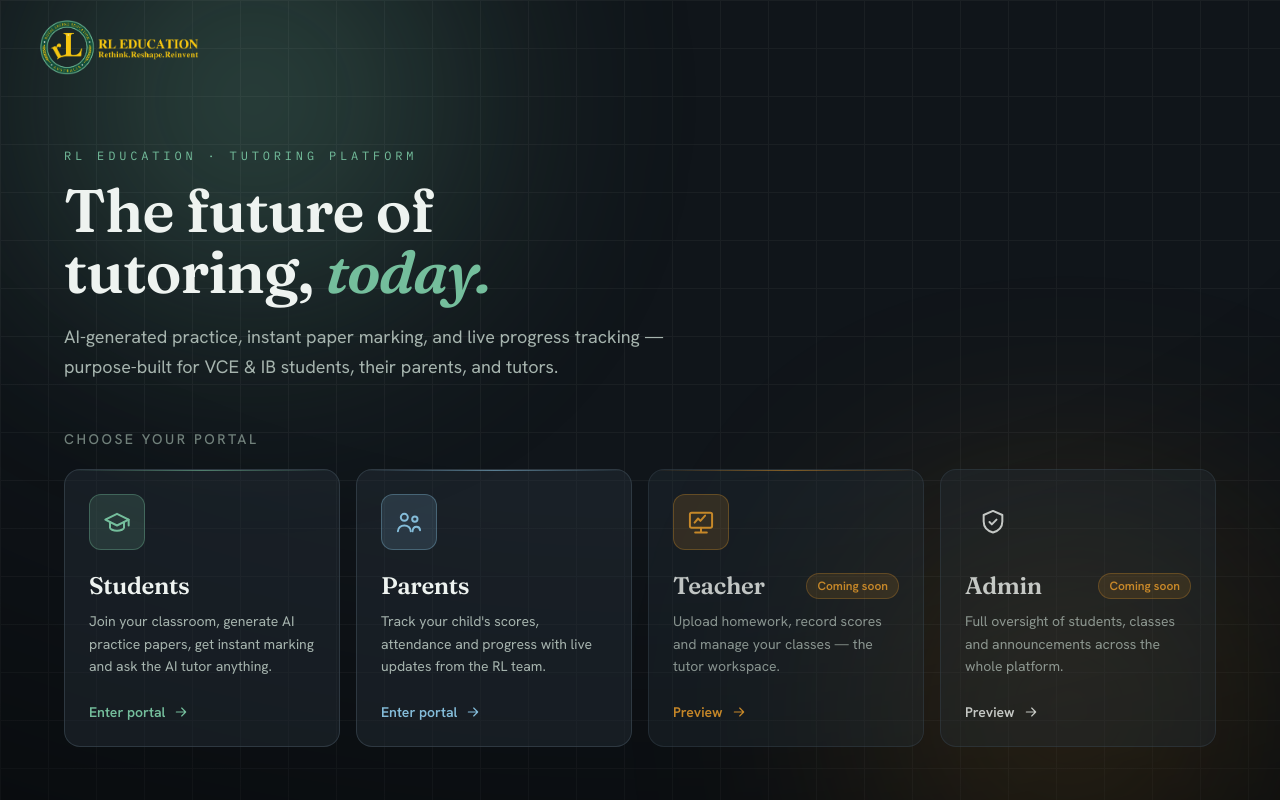
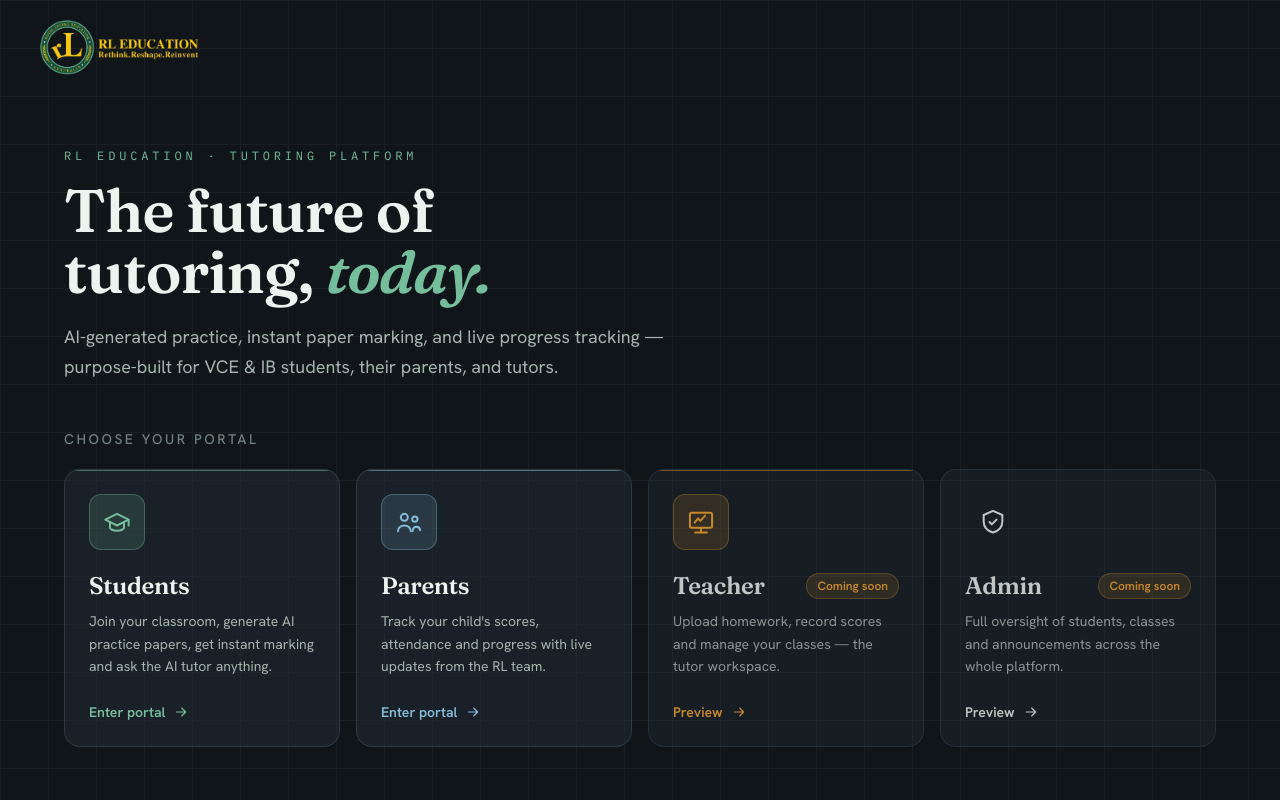
Before and after one commit to lkelv/RL-AI-Trial-Website, a React (Vite) app in the folder AI-Trial-Website/: page / in a window 1280 px wide. Built offline with nearby package versions, Linux system fonts and the light colour scheme; the HTML template or start-up script is replaced by a standard one.

Commit message:
Remove gradient
Looks less AI-like

```diff
--- a/AI-Trial-Website/src/components/feedback/FakeAiOverlay.tsx
+++ b/AI-Trial-Website/src/components/feedback/FakeAiOverlay.tsx
@@ -43,7 +43,7 @@
           <div
             className="absolute inset-0 rounded-full"
             style={{
-              background: "radial-gradient(circle, var(--color-mint), transparent 70%)",
+              background: "color-mix(in srgb, var(--color-mint) 18%, transparent)",
               animation: "rl-pulse-glow 1.6s ease-in-out infinite",
             }}
           />
@@ -61,7 +61,7 @@
 
         <div className="mt-5 h-1.5 w-full overflow-hidden rounded-full bg-raised">
           <div
-            className="h-full rounded-full bg-gradient-to-r from-mint to-amber transition-[width] duration-500 ease-out"
+            className="h-full rounded-full bg-mint transition-[width] duration-500 ease-out"
             style={{ width: `${progress}%` }}
           />
         </div>
--- a/AI-Trial-Website/src/components/layout/Background.tsx
+++ b/AI-Trial-Website/src/components/layout/Background.tsx
@@ -1,38 +1,9 @@
-/** Atmospheric, fixed, behind-everything background: layered mint/amber/pine
- *  glows that slowly drift, a faint blueprint grid, and a vignette.
- *  Pure CSS — no images, demo-safe. */
+/** Fixed, behind-everything background: a flat night fill with a faint
+ *  blueprint grid line-pattern. Pure CSS — no images, demo-safe. */
 export function Background() {
   return (
     <div aria-hidden className="pointer-events-none fixed inset-0 -z-10 overflow-hidden">
       <div className="absolute inset-0 bg-night" />
-
-      <div
-        className="absolute -left-[12%] -top-[18%] h-[62vh] w-[62vw] rounded-full opacity-45"
-        style={{
-          background:
-            "radial-gradient(circle, var(--color-mint) 0%, transparent 62%)",
-          filter: "blur(120px)",
-          animation: "rl-drift 24s ease-in-out infinite",
-        }}
-      />
-      <div
-        className="absolute -bottom-[18%] -right-[12%] h-[58vh] w-[58vw] rounded-full opacity-35"
-        style={{
-          background:
-            "radial-gradient(circle, var(--color-amber) 0%, transparent 62%)",
-          filter: "blur(130px)",
-          animation: "rl-drift 30s ease-in-out infinite reverse",
-        }}
-      />
-      <div
-        className="absolute left-[35%] top-[28%] h-[42vh] w-[42vw] rounded-full opacity-25"
-        style={{
-          background:
-            "radial-gradient(circle, var(--color-pine-soft) 0%, transparent 62%)",
-          filter: "blur(120px)",
-          animation: "rl-drift 26s ease-in-out infinite",
-        }}
-      />
 
       {/* blueprint grid — fitting for a maths product */}
       <div
@@ -43,15 +14,6 @@
           backgroundSize: "48px 48px",
         }}
       />
-
-      {/* vignette for depth */}
-      <div
-        className="absolute inset-0"
-        style={{
-          background:
-            "radial-gradient(125% 125% at 50% 0%, transparent 48%, rgba(0,0,0,0.5) 100%)",
-        }}
-      />
     </div>
   );
 }
--- a/AI-Trial-Website/src/components/ui/RoleCard.tsx
+++ b/AI-Trial-Website/src/components/ui/RoleCard.tsx
@@ -29,19 +29,15 @@
   return (
     <Link
       to={to}
-      className={`group relative flex flex-col overflow-hidden rounded-2xl border bg-raised/40 p-6 transition-all duration-300 ease-out hover:-translate-y-1 ${
+      className={`group relative flex h-full flex-col overflow-hidden rounded-2xl border bg-raised/40 p-6 transition-all duration-300 ease-out hover:-translate-y-1 ${
         comingSoon ? "border-line/60 opacity-80 hover:opacity-100" : "border-line/70"
       }`}
       style={{ ["--rc" as string]: ACCENT_COLOR[accent] }}
     >
-      {/* hover glow */}
+      {/* top accent rule */}
       <div
-        className="pointer-events-none absolute -right-10 -top-10 h-32 w-32 rounded-full opacity-0 blur-3xl transition-opacity duration-500 group-hover:opacity-100"
+        className="absolute inset-x-0 top-0 h-px opacity-50"
         style={{ background: ACCENT_COLOR[accent] }}
-      />
-      <div
-        className="absolute inset-x-0 top-0 h-px opacity-60"
-        style={{ background: `linear-gradient(90deg, transparent, ${ACCENT_COLOR[accent]}, transparent)` }}
       />
 
       <span
@@ -72,7 +68,7 @@
 
       <p className="relative mt-2 text-sm leading-relaxed text-ink-dim">{description}</p>
 
-      <div className="relative mt-6 flex items-center gap-2 text-sm font-semibold" style={{ color: ACCENT_COLOR[accent] }}>
+      <div className="relative mt-auto pt-6 flex items-center gap-2 text-sm font-semibold" style={{ color: ACCENT_COLOR[accent] }}>
         <span>{comingSoon ? "Preview" : cta}</span>
         <IconArrowRight size={16} className="transition-transform duration-300 group-hover:translate-x-1" />
       </div>
--- a/AI-Trial-Website/src/index.css
+++ b/AI-Trial-Website/src/index.css
@@ -165,17 +165,6 @@
     transform: rotate(360deg);
   }
 }
-@keyframes rl-drift {
-  0% {
-    transform: translate3d(0, 0, 0);
-  }
-  50% {
-    transform: translate3d(3%, -2%, 0);
-  }
-  100% {
-    transform: translate3d(0, 0, 0);
-  }
-}
 @keyframes rl-bob {
   0%,
   100% {
@@ -185,12 +174,6 @@
     transform: translateY(-3px);
   }
 }
-@keyframes rl-shimmer {
-  to {
-    background-position: 200% 0;
-  }
-}
-
 .rl-reveal {
   opacity: 0;
   animation: rl-reveal-up 0.62s var(--ease-out-soft) forwards;
@@ -204,16 +187,10 @@
   animation: rl-fade 0.8s ease forwards;
 }
 
-/* atmospheric shimmer for skeleton / loading bars */
+/* solid pulse for skeleton / loading bars */
 .rl-shimmer {
-  background: linear-gradient(
-    100deg,
-    transparent 20%,
-    color-mix(in srgb, var(--color-mint) 22%, transparent) 50%,
-    transparent 80%
-  );
-  background-size: 200% 100%;
-  animation: rl-shimmer 1.4s linear infinite;
+  background: color-mix(in srgb, var(--color-mint) 14%, transparent);
+  animation: rl-pulse-glow 1.4s ease-in-out infinite;
 }
 
 @media (prefers-reduced-motion: reduce) {
--- a/AI-Trial-Website/src/pages/Landing.tsx
+++ b/AI-Trial-Website/src/pages/Landing.tsx
@@ -50,7 +50,7 @@
       </header>
 
       <main className="flex flex-1 flex-col justify-center px-6 py-8 sm:px-10">
-        <div className="mx-auto w-full max-w-6xl">
+        <div className="mx-auto w-full max-w-6xl @container">
           <p
             className="rl-reveal font-mono text-xs uppercase tracking-[0.32em] text-mint"
             style={stagger(0)}
@@ -80,9 +80,9 @@
             Choose your portal
           </p>
 
-          <div className="grid gap-4 sm:grid-cols-2 lg:grid-cols-4">
+          <div className="grid auto-rows-fr grid-cols-2 gap-4 @4xl:grid-cols-4">
             {ROLES.map((role, i) => (
-              <div key={role.title} className="rl-reveal" style={stagger(4 + i)}>
+              <div key={role.title} className="rl-reveal h-full" style={stagger(4 + i)}>
                 <RoleCard {...role} />
               </div>
             ))}
--- a/AI-Trial-Website/src/pages/Login.tsx
+++ b/AI-Trial-Website/src/pages/Login.tsx
@@ -8,7 +8,6 @@
 import { Button } from "../components/ui/Button";
 import {
   IconArrowRight,
-  IconCheck,
   IconParent,
   IconSparkles,
   IconStudent,
@@ -74,20 +73,6 @@
             One login for everything RL — practice, marking, classrooms and live
             progress.
           </p>
-          <ul className="mt-8 space-y-3">
-            {[
-              "AI-generated VCAA & modified practice papers",
-              "Instant AI marking with worked feedback",
-              "Live homework, attendance & obedience tracking",
-            ].map((f) => (
-              <li key={f} className="flex items-center gap-3 text-sm text-ink-dim">
-                <span className="flex h-6 w-6 items-center justify-center rounded-full bg-mint/15 text-mint">
-                  <IconCheck size={14} />
-                </span>
-                {f}
-              </li>
-            ))}
-          </ul>
         </div>
 
         <p className="relative z-10 text-xs text-ink-faint">
--- a/AI-Trial-Website/src/pages/student/classroom/ClassroomDetail.tsx
+++ b/AI-Trial-Website/src/pages/student/classroom/ClassroomDetail.tsx
@@ -61,7 +61,7 @@
         {/* banner */}
         <div
           className="rl-reveal relative overflow-hidden rounded-2xl p-6"
-          style={{ background: `linear-gradient(135deg, color-mix(in srgb, ${c} 48%, var(--color-night)), color-mix(in srgb, ${c} 16%, var(--color-night)))` }}
+          style={{ background: `color-mix(in srgb, ${c} 28%, var(--color-night))` }}
         >
           <BannerPattern pattern={cls.bannerPattern} color={cls.themeColor} />
           <div className="relative">
```
Also changed, not shown: AI-Trial-Website/src/pages/student/StudentHome.tsx (+4 -4 lines), AI-Trial-Website/src/pages/student/classroom/ClassroomList.tsx (+5 -5 lines).
